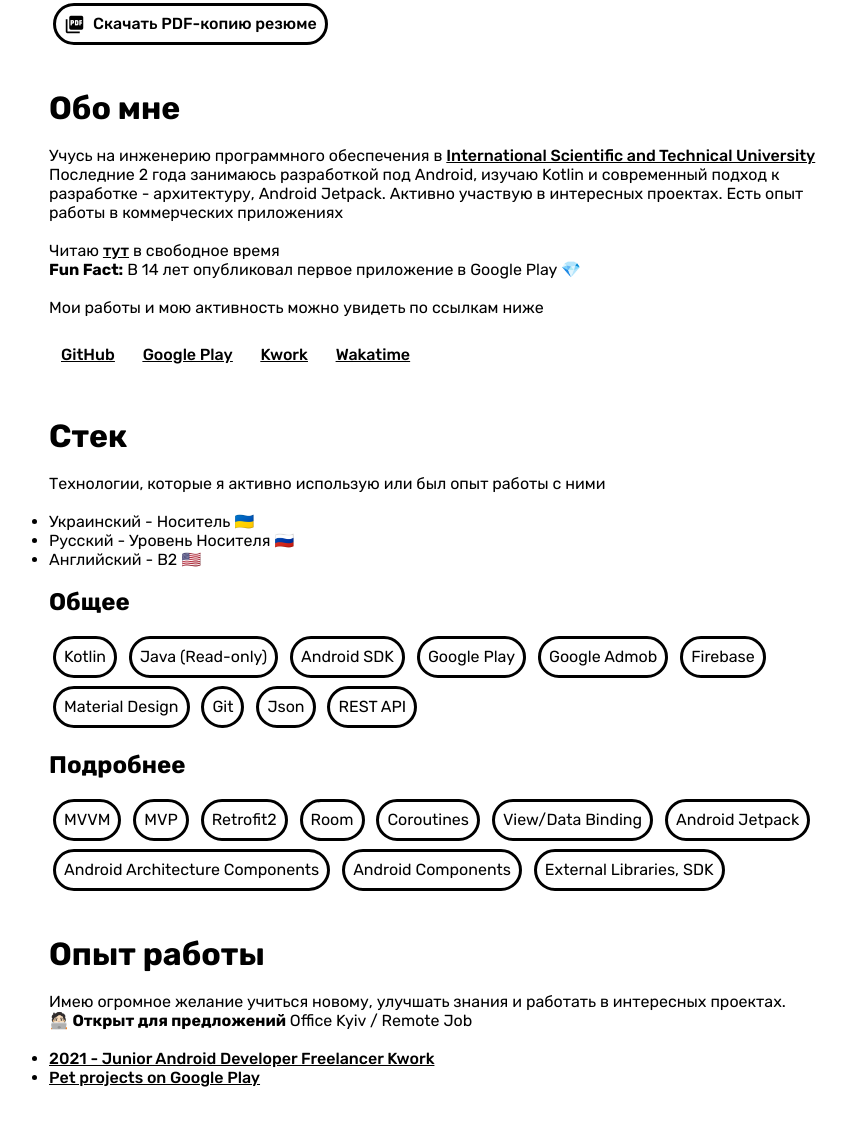
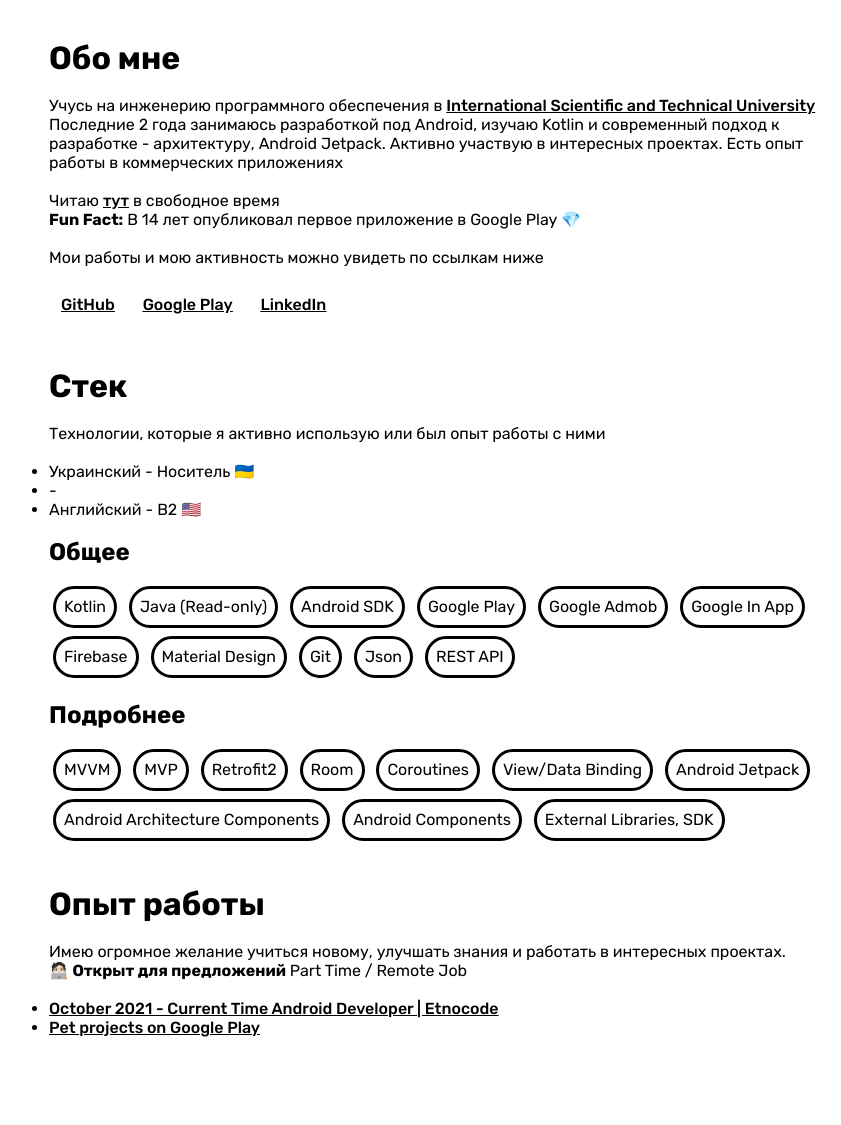
Before and after one commit to nexy791/nexy791.github.io, a plain HTML site: page index.html in a window 1280 px wide. Shown: the part 357-1482 px from the top of the page, without its empty margins (191-1032 px from the left). Drawn offline with nearby package versions, Linux system fonts and the light colour scheme.

Commit message:
Update 2023

```diff
--- a/index.html
+++ b/index.html
@@ -37,19 +37,20 @@
                 <span class="material-icons">telegram</span><a style="text-decoration: none" href="https://t.me/nexy791" target="_blank">Telegram</a>
             </div>
 
-            <div class="chip">
+         <!--   <div class="chip">
                 <span class="material-icons">call</span><a style="text-decoration: none" href="https://wa.me/380665510170" target="_blank">WhatsApp</a>
-            </div>
+            </div> -->
 
             <div class="chip">
                 <span class="material-icons">email</span><a style="text-decoration: none" href="mailto:nexy791@gmail.com" target="_blank">nexy791@gmail.com</a>
             </div>
 
+
             <br>
-            <div class="chip">
+         <!--   <div class="chip">
                 <span class="material-icons">picture_as_pdf</span><a style="text-decoration: none" href="cv_alexander_nexy.pdf" target="_blank" id="pdf">Скачать PDF-копию резюме</a>
             </div>
-
+-->
         </div>
 
         <div class="info">
@@ -78,12 +79,9 @@
                 </div>
 
                 <div class="chip2">
-                    <a href="https://kwork.ru/user/linky791" target="_blank">Kwork</a>
+                    <a href="https://www.linkedin.com/in/nexy791/" target="_blank">LinkedIn</a>
                 </div>
 
-                <div class="chip2">
-                    <a href="https://wakatime.com/@nexy791" target="_blank">Wakatime</a>
-                </div>
 
             </div>
 
@@ -98,7 +96,7 @@
             <br>
             <ul>
                 <li id="l1">Украинский - Носитель 🇺🇦</li>
-                <li id="l2">Русский - Уровень Носителя 🇷🇺</li>
+                <li id="l2">-</li>
                 <li id="l3">Английский - B2 🇺🇸</li>
             </ul>
             </p>
@@ -110,6 +108,7 @@
                 <div class="chip">Android SDK</div>
                 <div class="chip">Google Play</div>
                 <div class="chip">Google Admob</div>
+                <div class="chip">Google In App</div>
                 <div class="chip">Firebase</div>
                 <div class="chip">Material Design</div>
                 <div class="chip">Git</div>
@@ -137,12 +136,12 @@
             <h1 id="work_exp">Опыт работы</h1>
             <br>
             <p id="work_desc">Имею огромное желание учиться новому, улучшать знания и работать в интересных проектах.<br><b>🧑🏻‍💻
-                Открыт для предложений</b> Office Kyiv / Remote Job </p>
+                Открыт для предложений</b> Part Time / Remote Job </p>
 
             <br>
             <ul>
-                <li><a href="https://kwork.ru/user/linky791" target="_blank">2021 - Junior Android Developer Freelancer
-                    Kwork</a></li>
+                <li><a href="#" target="_blank">October 2021 - Current Time Android Developer |
+                    Etnocode</a></li>
                 <li><a href="https://play.google.com/store/apps/dev?id=8181581032390861790" target="_blank">Pet projects on Google Play</a></li>
             </ul>
 
--- a/js/translate.js
+++ b/js/translate.js
@@ -1,6 +1,6 @@
 
-let ua_name = "Олександр Нексі 🇺🇦"
-let ua_short_bio = "18yo, <b>Junior Android Developer</b><br>з Києва, Україна"
+let ua_name = "Олександр Ясінський 🇺🇦"
+let ua_short_bio = "19yo, <b>Junior Android Developer</b><br>з Києва, Україна"
 
 let ua_about_h1 = "Про мене";
 let ua_about_edu = 'Навчаюсь на інженерії програмного забезпечення в <a href="https://istu.edu.ua/" target="_blank"> International Scientific and Technical University</a>'
@@ -18,13 +18,13 @@
 let ua_stack_h2_2 = "Детальніше"
 
 let ua_work_exp = "Досвід роботи"
-let ua_work_desc = "Маю бажання навчатись новому, покращувати знання і працювати в цікавих проектах. <br> <b>🧑🏻‍💻 Відкрит для пропозицій </b> Office Kyiv / Remote Job"
+let ua_work_desc = "Маю бажання навчатись новому, покращувати знання і працювати в цікавих проектах. <br> <b>🧑🏻‍💻 Відкрит для пропозицій </b> Part Time / Remote Job"
 let ua_pdf = "Завантажити PDF-копію"
 
 
 
-let ru_name = "Александр Некси 🇺🇦";
-let ru_short_bio = "18yo, <b>Junior Android Developer</b><br>из Киева, Украина";
+let ru_name = "Александр Ясинский 🇺🇦";
+let ru_short_bio = "19yo, <b>Junior Android Developer</b><br>из Киева, Украина";
 
 let ru_about_h1 = "Обо мне";
 let ru_about_edu = 'Учусь на инженерию программного обеспечения в <a href="https://istu.edu.ua/" target="_blank">International Scientific and Technical University</a>';
@@ -43,13 +43,13 @@
 let ru_stack_h2_2 = "Подробнее"
 
 let ru_work_exp = "Опыт работы"
-let ru_work_desc = "Имею огромное желание учиться новому, улучшать знания и работать в интересных проектах.<br><b>🧑🏻‍💻 Открыт для предложений</b> Office Kyiv / Remote Job "
+let ru_work_desc = "Имею огромное желание учиться новому, улучшать знания и работать в интересных проектах.<br><b>🧑🏻‍💻 Открыт для предложений</b> Part Time / Remote Job "
 let ru_pdf = "Скачать PDF-копию резюме"
 
 
 
-let en_name = "Alexander Nexy 🇺🇦";
-let en_short_bio = "18yo, <b>Junior Android Developer</b><br> from Kyiv, Ukraine";
+let en_name = "Olexandr Yasinskyi 🇺🇦";
+let en_short_bio = "19yo, <b>Junior Android Developer</b><br> from Kyiv, Ukraine";
 
 let en_about_h1 = "About me";
 let en_about_edu = 'Im studying software engineering at <a href="https://istu.edu.ua/" target="_blank">International Scientific and Technical University</a>';
@@ -68,7 +68,7 @@
 let en_stack_h2_2 = "More"
 
 let en_work_exp = "Work experience"
-let en_work_desc = "I have a huge interest to learn new things, improve my knowledge and work in interesting projects.<br><b>🧑🏻‍💻 Open to suggestions</b> Office Kyiv / Remote Job "
+let en_work_desc = "I have a huge interest to learn new things, improve my knowledge and work in interesting projects.<br><b>🧑🏻‍💻 Open to suggestions</b> Part Time / Remote Job "
 let en_pdf = "Download PDF copy"
 
 $(function() {
@@ -105,14 +105,14 @@
         $("#about_h1").html(ua_about_h1)
         $("#about_edu").html(ua_about_edu)
         $('#about_me').html(ua_about_me)
-        $("#about_read").html(ua_about_read)
+       // $("#about_read").html(ua_about_read)
         $("#about_fun_fact").html(ua_about_fun_fact)
         $('#about_my_works').html(ua_about_my_works)
 
         $("#stack_h1").html(ua_stack_h1)
         $("#stack_description").html(ua_stack_desc)
         $("#l1").html(ua_l1)
-        $("#l2").html(ua_l2)
+       // $("#l2").html(ua_l2)
         $("#l3").html(ua_l3)
 
         $("#stack_h2_1").html(ua_stack_h2_1)
@@ -136,7 +136,7 @@
         $("#about_h1").html(en_about_h1)
         $("#about_edu").html(en_about_edu)
         $('#about_me').html(en_about_me)
-        $("#about_read").html(en_about_read)
+        //$("#about_read").html(en_about_read)
         $("#about_fun_fact").html(en_about_fun_fact)
         $('#about_my_works').html(en_about_my_works)
 
@@ -144,7 +144,7 @@
         $("#stack_h1").html(en_stack_h1)
         $("#stack_description").html(en_stack_desc)
         $("#l1").html(en_l1)
-        $("#l2").html(en_l2)
+       // $("#l2").html(en_l2)
         $("#l3").html(en_l3)
 
         $("#stack_h2_1").html(en_stack_h2_1)
@@ -167,7 +167,7 @@
         $("#about_h1").html(ru_about_h1)
         $("#about_edu").html(ru_about_edu)
         $('#about_me').html(ru_about_me)
-        $("#about_read").html(ru_about_read)
+      //  $("#about_read").html(ru_about_read)
         $("#about_fun_fact").html(ru_about_fun_fact)
         $('#about_my_works').html(ru_about_my_works)
 
@@ -175,7 +175,7 @@
         $("#stack_h1").html(ru_stack_h1)
         $("#stack_description").html(ru_stack_desc)
         $("#l1").html(ru_l1)
-        $("#l2").html(ru_l2)
+       // $("#l2").html(ru_l2)
         $("#l3").html(ru_l3)
 
         $("#stack_h2_1").html(ru_stack_h2_1)
```
